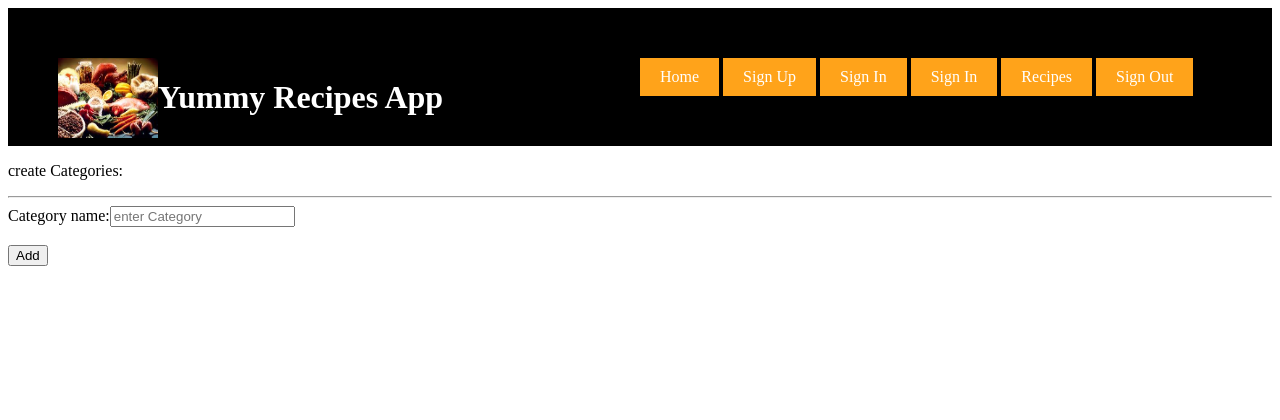
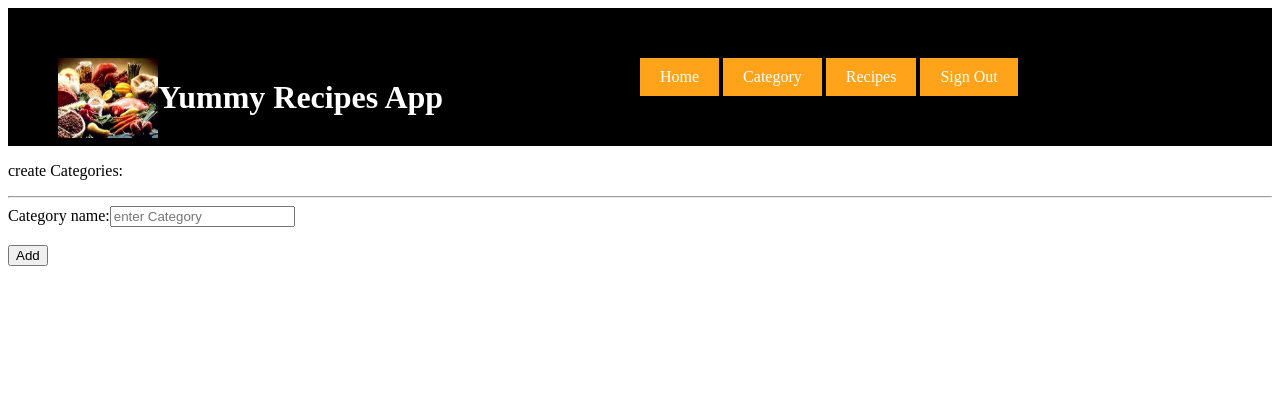
Before and after one commit to harrietbobi/yummyrecipe, a Flask app: page /addcategory in a window 1280 px wide. Shown: the top 420 px of the page. Run offline with Flask 2, Linux system fonts and the light colour scheme.

Commit message:
corrected a link

```diff
--- a/templates/category.html
+++ b/templates/category.html
@@ -50,9 +50,7 @@ footer {
 </div>
 <div class = "div2">
     <a href= "{{url_for('main')}}">Home</a>
-    <a href="{{url_for('Signup')}}">Sign Up</a>
-    <a href="{{url_for('login')}}">Sign In</a>
-    <a class="active" href="{{url_for('addcategory')}}">Sign In</a>
+    <a class="active" href="{{url_for('addcategory')}}">Category</a>
     <a href="View_recipes.html">Recipes</a>
 	<a href="homePage.html">Sign Out</a>
 </div>
```
